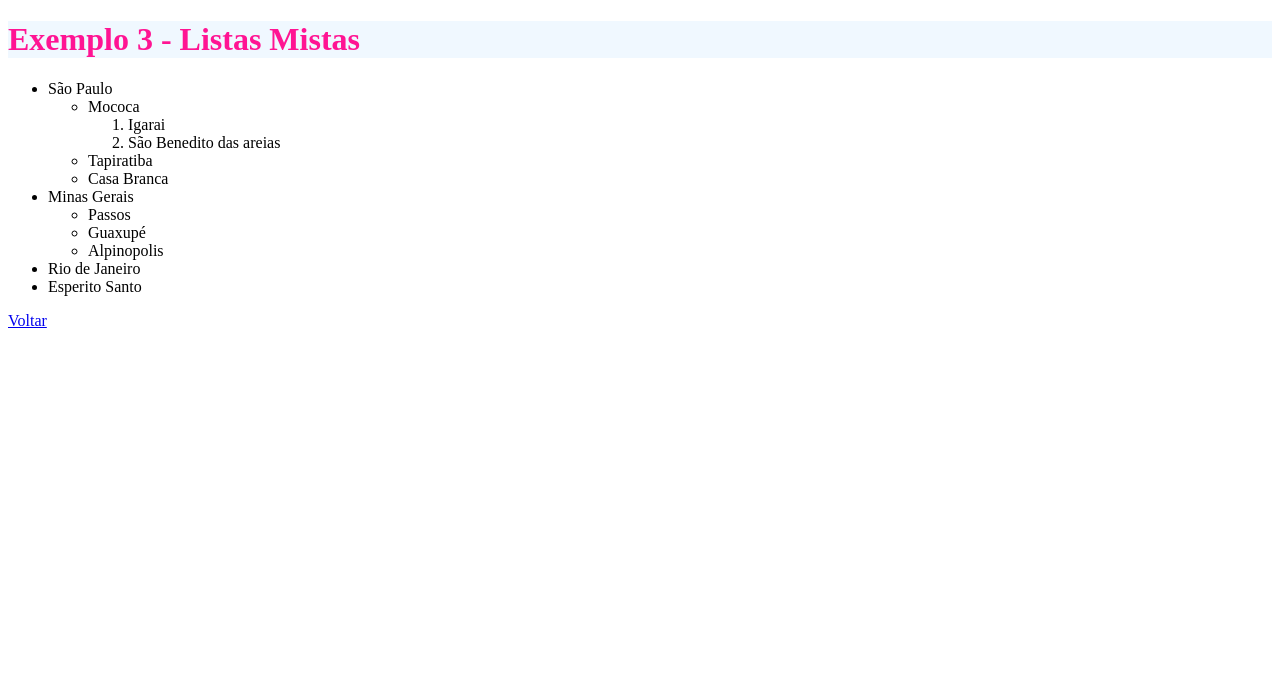
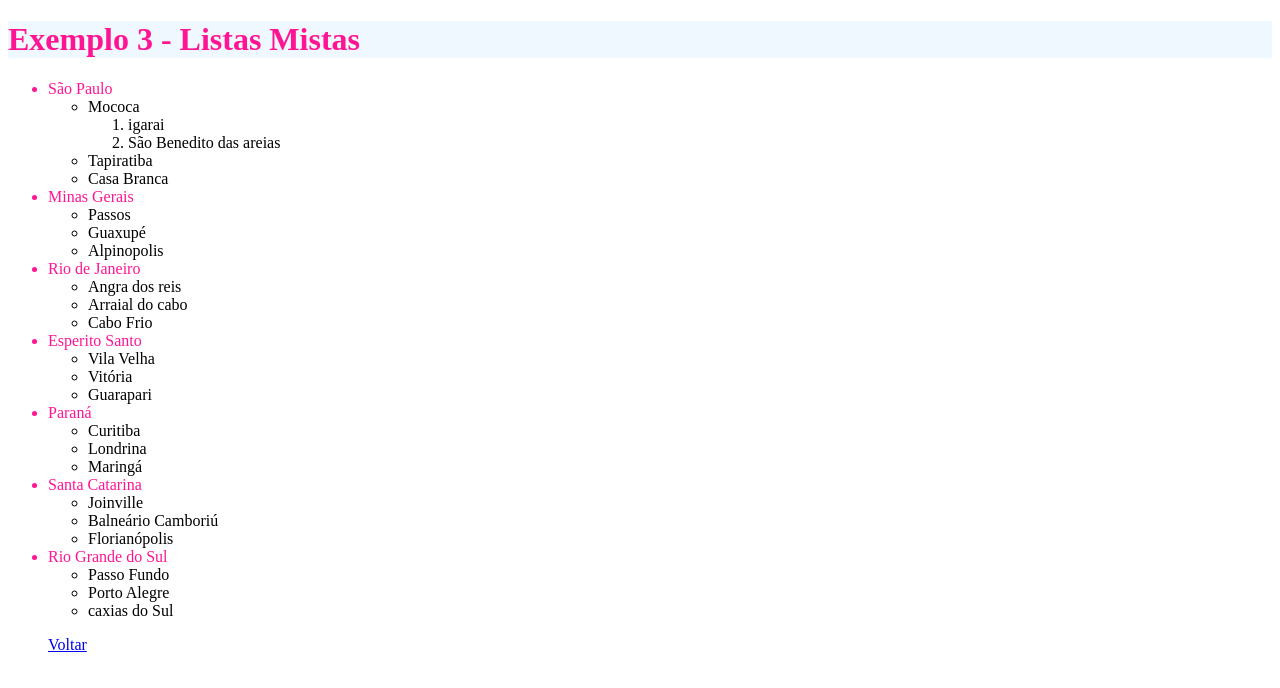
Before and after one commit to mxnsophiii/aulaHTLM, a plain HTML site: page aula 3/exemplo3.html in a window 1280 px wide. Drawn offline with Linux system fonts and the light colour scheme.

Commit message:
17/04/26

```diff
--- a/aula 3/exemplo3.html
+++ b/aula 3/exemplo3.html
@@ -13,30 +13,69 @@
     </h1>
 
   <ul>
-    <li> São Paulo</li>
+    <li style="color: deeppink;"> São Paulo</li>
     <ul>
      <li> Mococa</li>
      <ol>
-     <li> Igarai</li>
-     <li> São Benedito das areias</li>
+     <li>igarai</li>
+     <li>São Benedito das areias</li>
      </ol>
      <li> Tapiratiba</li>
      <li> Casa Branca</li>
     </ul>
-    <li> Minas Gerais</li>
+    <li style="color: deeppink;"> Minas Gerais</li>
     <ul>
     <li> Passos</li>
     <li> Guaxupé</li>
     <li> Alpinopolis</li>
     </ul>
-    <li> Rio de Janeiro</li>
-    <li> Esperito Santo</li>
+
+
+    <li style="color: deeppink;"> Rio de Janeiro</li>
+    <ul>
+      <li> Angra dos reis</li>
+      <li> Arraial do cabo</li>
+      <li>Cabo Frio</li>
+    </ul>
+
+    <li style="color: deeppink;"> Esperito Santo</li>
+    <ul>
+      <li> Vila Velha</li>
+      <li> Vitória</li>
+      <li>Guarapari</li>
+    </ul>
+
+
+    <li style="color: deeppink;"> Paraná</li>
+    <ul>
+      <li> Curitiba</li>
+      <li> Londrina</li>
+      <li> Maringá</li>
+    </ul>
+
+
+    <li style="color: deeppink;"> Santa Catarina</li>
+    <ul>
+      <li> Joinville</li>
+      <li> Balneário Camboriú</li>
+      <li> Florianópolis</li>
+    </ul>
+
+
+
+    <li style="color: deeppink;"> Rio Grande do Sul</li>
+    <ul>
+      <li> Passo Fundo</li>
+      <li> Porto Alegre</li>
+      <li> caxias do Sul</li>
+    </ul>
 
 
 
 
 
-  </ul>
+
+
 
 
 
```
Also changed, not shown: aula 3/brasil.html (added, +37 -0 lines).
